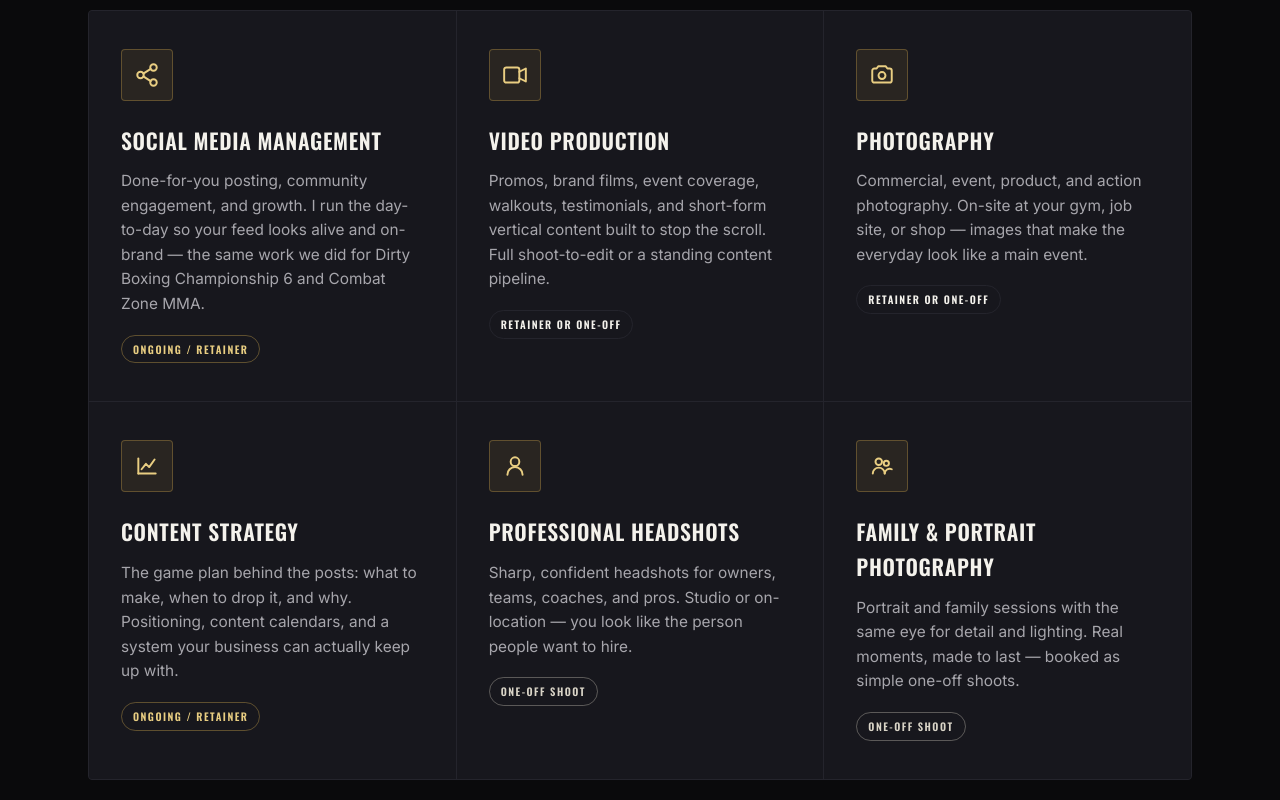
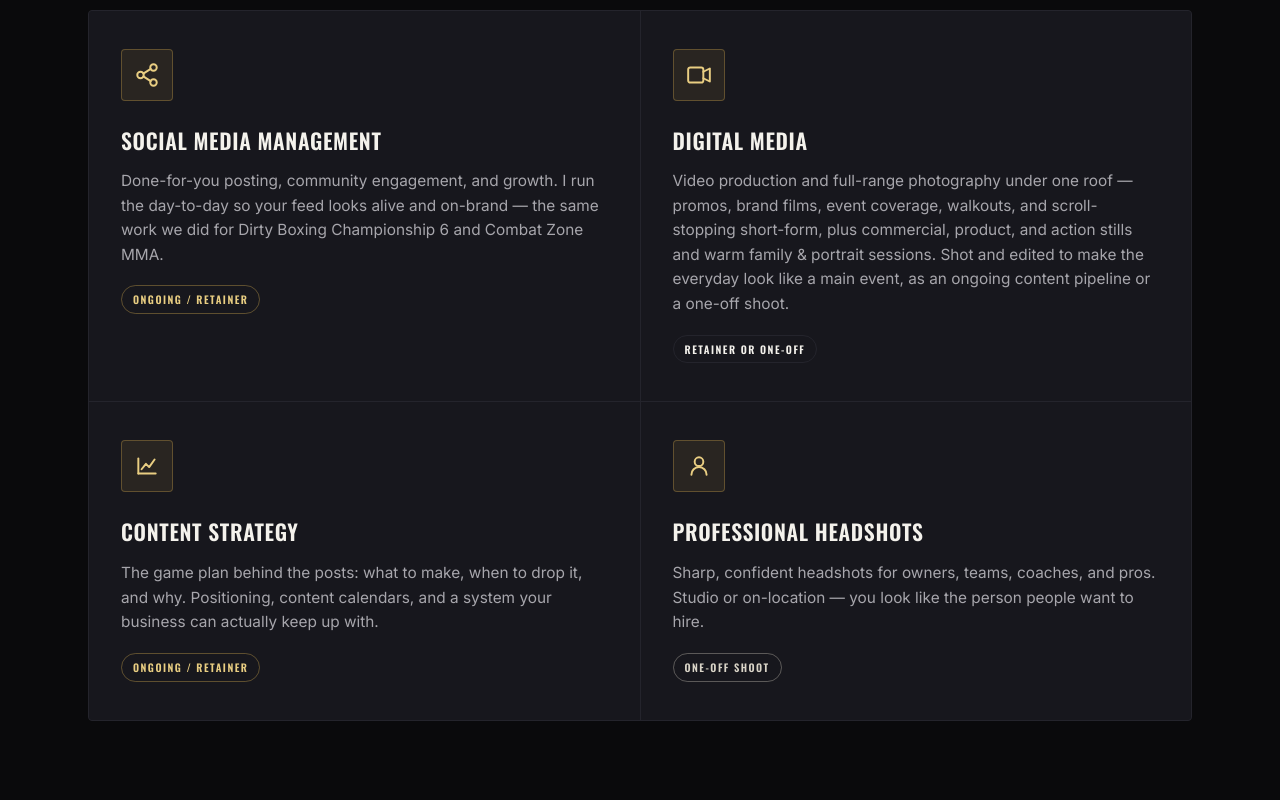
Before and after one commit to conorhews-rgb/paperview-productions, a React (Vite) app: page / in a window 1280 px wide. Shown: the part 1400-2200 px from the top of the page. Built offline with nearby package versions, Linux system fonts and the light colour scheme.

Commit message:
Services: combine Video, Photography & Family/Portrait into one Digital Media tile (2x2 grid)
Co-Authored-By: Claude Opus 4.8 <noreply@anthropic.com>

```diff
--- a/src/data.js
+++ b/src/data.js
@@ -61,20 +61,12 @@ export const SERVICES = [
     icon: 'social',
   },
   {
-    id: 'video',
-    title: 'Video Production',
+    id: 'digital-media',
+    title: 'Digital Media',
     type: 'both',
     blurb:
-      'Promos, brand films, event coverage, walkouts, testimonials, and short-form vertical content built to stop the scroll. Full shoot-to-edit or a standing content pipeline.',
+      'Video production and full-range photography under one roof — promos, brand films, event coverage, walkouts, and scroll-stopping short-form, plus commercial, product, and action stills and warm family & portrait sessions. Shot and edited to make the everyday look like a main event, as an ongoing content pipeline or a one-off shoot.',
     icon: 'video',
-  },
-  {
-    id: 'photo',
-    title: 'Photography',
-    type: 'both',
-    blurb:
-      'Commercial, event, product, and action photography. On-site at your gym, job site, or shop — images that make the everyday look like a main event.',
-    icon: 'photo',
   },
   {
     id: 'strategy',
@@ -91,14 +83,6 @@ export const SERVICES = [
     blurb:
       'Sharp, confident headshots for owners, teams, coaches, and pros. Studio or on-location — you look like the person people want to hire.',
     icon: 'headshots',
-  },
-  {
-    id: 'portrait',
-    title: 'Family & Portrait Photography',
-    type: 'shoot',
-    blurb:
-      'Portrait and family sessions with the same eye for detail and lighting. Real moments, made to last — booked as simple one-off shoots.',
-    icon: 'portrait',
   },
 ]
 
--- a/src/index.css
+++ b/src/index.css
@@ -367,7 +367,7 @@ button { font-family: inherit; cursor: pointer; }
    ========================================================================== */
 .services__grid {
   display: grid;
-  grid-template-columns: repeat(3, 1fr);
+  grid-template-columns: repeat(2, 1fr); /* 4 services → clean 2×2 */
   gap: 1px;
   background: var(--smoke);
   border: 1px solid var(--smoke);
```
